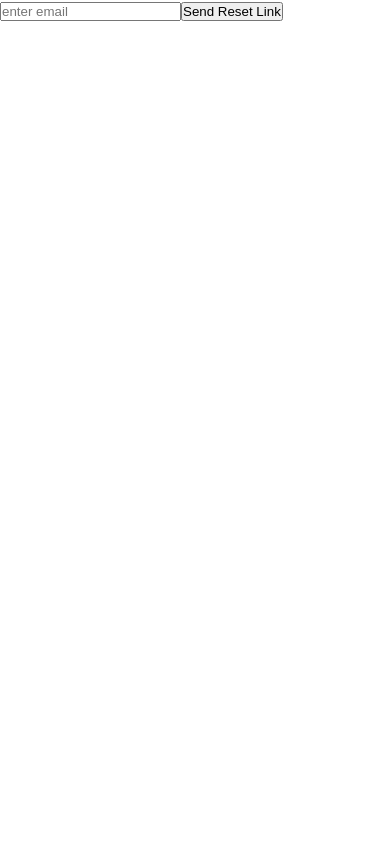
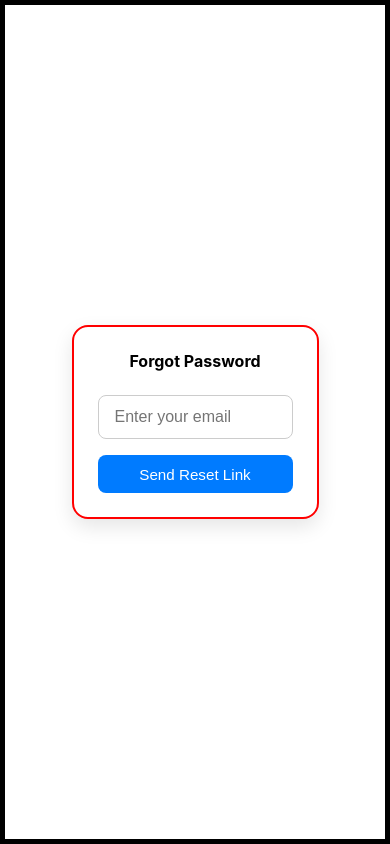
Before and after one commit to piyush2693/Lost-and-Found-management, a React (Vite) app in the folder frontend/: page /forgot-password in a window 390 px wide. Built offline with nearby package versions, Linux system fonts and the light colour scheme.

Commit message:
forgot password ui completed

```diff
--- a/frontend/src/pages/Auth/ForgotPassword.jsx
+++ b/frontend/src/pages/Auth/ForgotPassword.jsx
@@ -1,46 +1,62 @@
 import axios from "axios";
 import { useState } from "react";
 import { useNavigate } from "react-router-dom";
+import "../../styles/ForgotPassword.css";
+import ButtonSpinner from "../../components/Loader/ButtonSpinner";
 
 function ForgotPassword() {
   const navigate = useNavigate();
-  const [email, setEmail] = useState('');
+  const [loader, setLoader] = useState(false);
+  const [email, setEmail] = useState("");
 
   const handleForgotPassword = async (e) => {
     e.preventDefault();
+    setLoader(true);
     try {
       const url = "https://lost-and-found-6qof.onrender.com";
-
       const res = await axios.post(
         `${url}/api/v1/auth/forgot-password`,
         { email },
         {
           headers: {
-            'Content-Type': 'application/json'
-          }
+            "Content-Type": "application/json",
+          },
         }
       );
 
-      alert("Check your email for a password reset link.");
       navigate("/login");
-
     } catch (err) {
-      console.error("Forgot password error:", err?.response?.data || err.message);
+      console.error(
+        "Forgot password error:",
+        err?.response?.data || err.message
+      );
       alert("Something went wrong. Please try again.");
     }
+    setLoader(false);
   };
   return (
     <>
+      <div className="page-body">
+        <div className="form-container">
+          <h4>Forgot Password</h4>
           <form onSubmit={handleForgotPassword}>
             <input
               type="email"
-          placeholder="enter email"
+              placeholder="Enter your email"
               required
               value={email}
               onChange={(e) => setEmail(e.target.value)}
             />
+            {loader ? (
+              <div className="loader-box">
+                <ButtonSpinner />
+              </div>
+            ) : (
               <button type="submit">Send Reset Link</button>
+            )}
           </form>
+        </div>
+      </div>
     </>
   );
 }
--- a/frontend/src/pages/Auth/ResetPassword.jsx
+++ b/frontend/src/pages/Auth/ResetPassword.jsx
@@ -1,14 +1,18 @@
 import { useParams } from "react-router-dom";
 import { useState } from "react";
 import axios from "axios";
+import "../../styles/ForgotPassword.css";
+import ButtonSpinner from "../../components/Loader/ButtonSpinner";
+import { useNavigate } from "react-router-dom";
 
 function ResetPassword() {
+  const navigate = useNavigate();
   const { token } = useParams();
   const [newPassword, setNewPassword] = useState("");
-  const [message, setMessage] = useState("");
-
+  const [loader, setLoader] = useState(false);
   const handleSubmit = async (e) => {
     e.preventDefault();
+    setLoader(true);
     try {
       const url = "https://lost-and-found-6qof.onrender.com";
 
@@ -16,14 +20,18 @@ function ResetPassword() {
         `${url}/api/v1/auth/reset-password/${token}`,
         { newPassword }
       );
-      setMessage(res.data.message);
+      navigate("/login");
     } catch (err) {
-      setMessage("Reset failed: " + (err.response?.data?.message || "Unknown error"));
+      setMessage(
+        "Reset failed: " + (err.response?.data?.message || "Unknown error")
+      );
     }
+    setLoader(false);
   };
 
   return (
-    <div>
+    <div className="page-body">
+      <div className="form-container">
         <h1>Reset Your Password</h1>
         <form onSubmit={handleSubmit}>
           <input
@@ -33,9 +41,15 @@ function ResetPassword() {
             onChange={(e) => setNewPassword(e.target.value)}
             required
           />
+          {loader ? (
+            <div className="loader-box">
+              <ButtonSpinner />
+            </div>
+          ) : (
             <button type="submit">Reset Password</button>
+          )}
         </form>
-      {message && <p>{message}</p>}
+      </div>
     </div>
   );
 }
--- /dev/null
+++ b/frontend/src/styles/ForgotPassword.css
@@ -0,0 +1,78 @@
+
+.page-body {
+    border: 5px solid black;
+    height: 100vh;
+    display: flex;
+    align-items: center;
+    justify-content: center;
+}
+.form-container {
+  border: 2px solid red;
+  max-width: 600px;
+  margin: 10vh auto;
+  padding: 2rem;
+  background-color: #ffffff;
+  box-shadow: 0 8px 20px rgba(0, 0, 0, 0.1);
+  border-radius: 16px;
+  display: flex;
+  flex-direction: column;
+  align-items: center;
+  gap: 1.5rem;
+}
+
+.form-container form {
+    width: 50vw;
+    max-width : 300px;
+  display: flex;
+  flex-direction: column;
+  gap: 1rem;
+}
+
+.form-container input[type="email"] {
+  padding: 0.75rem 1rem;
+  font-size: 1rem;
+  border: 1px solid #ccc;
+  border-radius: 8px;
+  outline: none;
+  transition: border-color 0.3s;
+}
+
+.form-container input[type="email"]:focus {
+  border-color: #007bff;
+}
+
+.form-container button {
+  padding: 0.75rem;
+  font-size: 1rem;
+  background-color: #007bff;
+  color: white;
+  border: none;
+  border-radius: 8px;
+  cursor: pointer;
+  transition: background-color 0.3s;
+}
+
+.form-container button:hover {
+  background-color: #0056b3;
+}
+
+/* Responsive styles */
+@media (max-width: 500px) {
+  .form-container {
+    margin: 5vh 1rem;
+    padding: 1.5rem;
+  }
+
+  .form-container input,
+  .form-container button {
+    font-size: 0.95rem;
+    padding: 0.65rem;
+  }
+}
+
+.loader-box {
+    display: flex;
+    align-items: center;
+    justify-content: center;
+
+}
```
Lines whose indentation alone changed are shown as unchanged.
